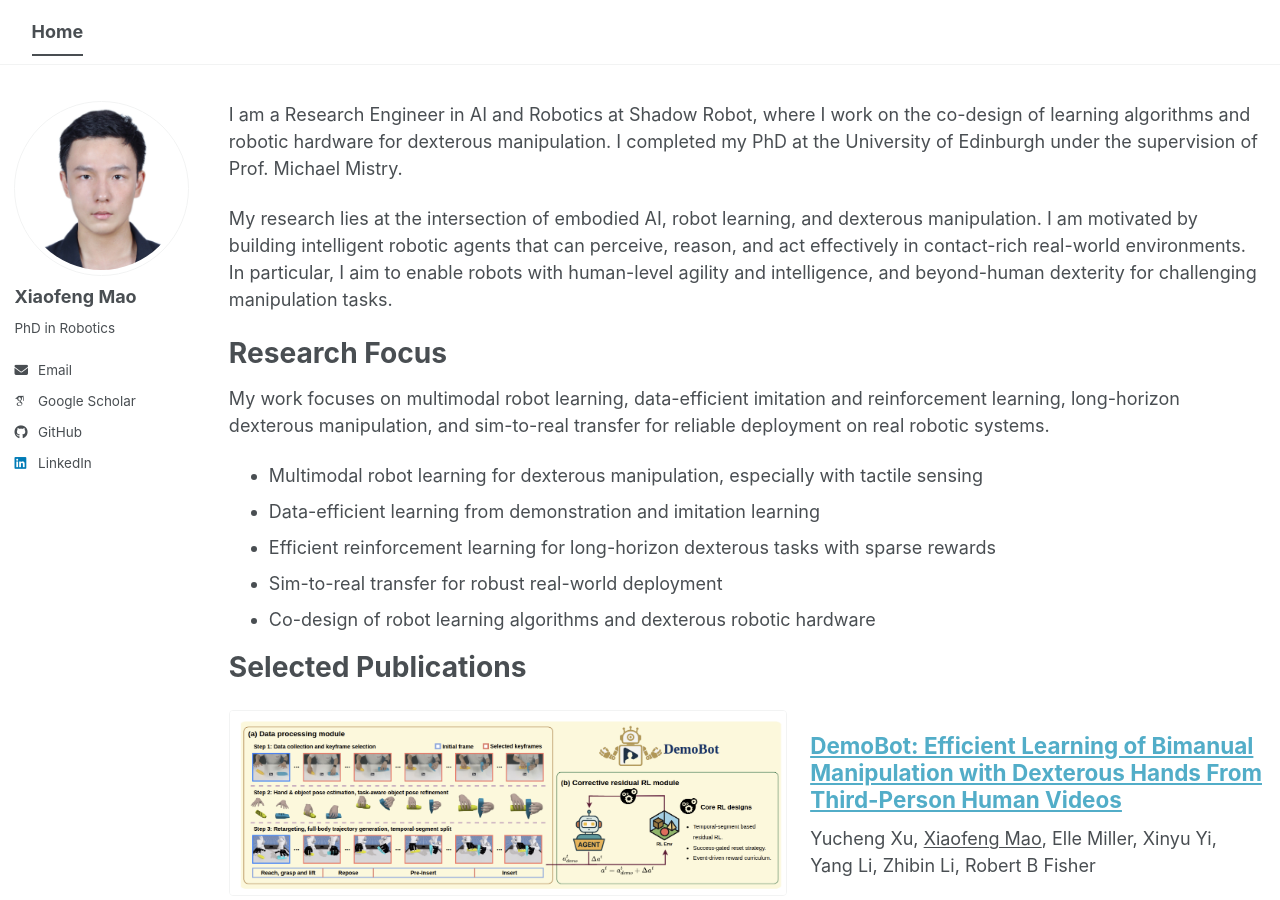
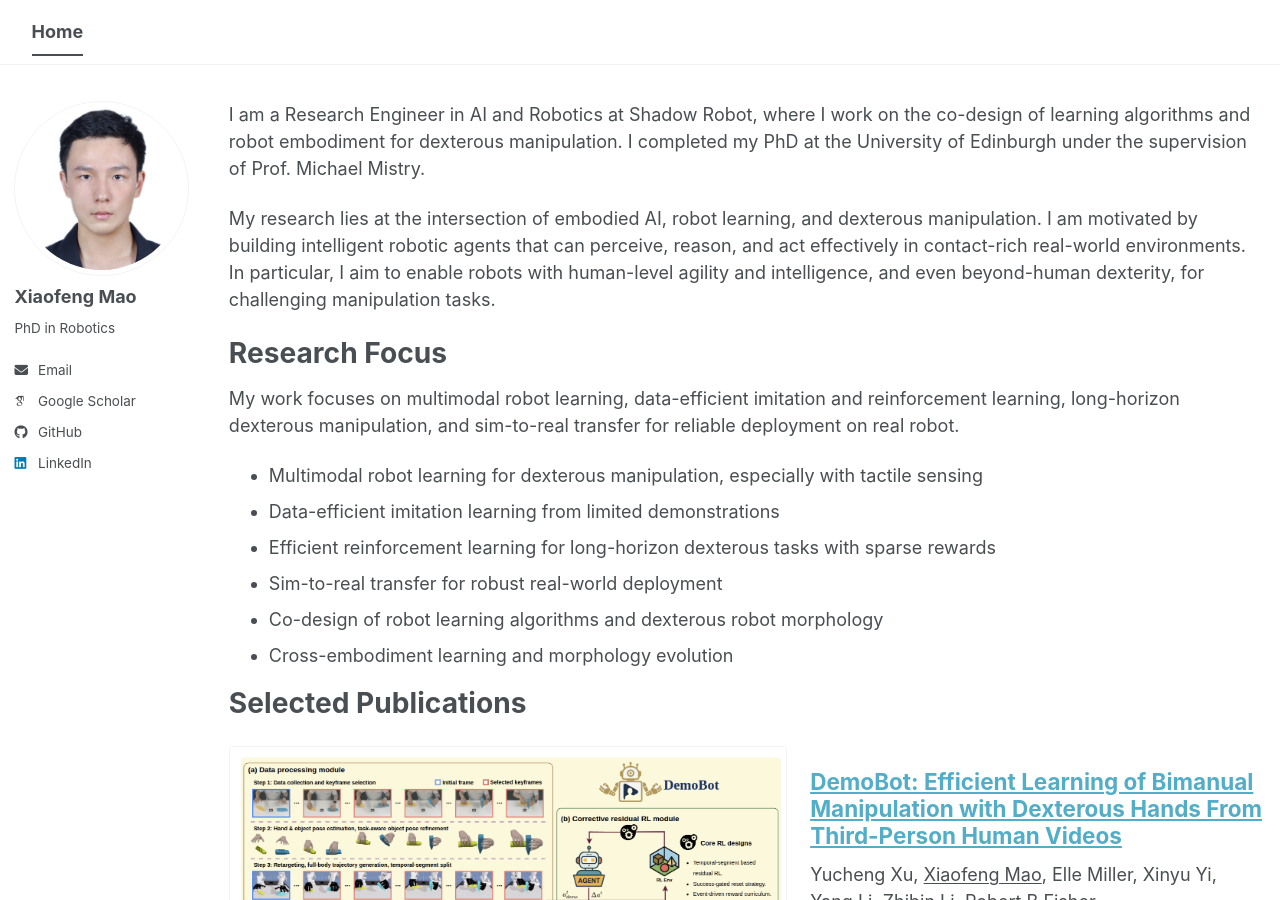
Before and after one commit to maoxiaofeng0610/maoxiaofeng0610.github.io, a Jekyll site: the page built from _pages/about.md, in a window 1280 px wide and 900 px high. Built offline with Jekyll 4.4.1, drawn with Linux system fonts in a browser that asks for light colours; some web fonts are replaced; a script bundle is joined from its source files by our own code; library files that are not in the unit come from our copies.

Commit message:
update personal description

```diff
--- a/_pages/about.md
+++ b/_pages/about.md
@@ -7,21 +7,22 @@
   - /about.html
 ---
 
-I am a Research Engineer in AI and Robotics at Shadow Robot, where I work on the co-design of learning algorithms and robotic hardware for dexterous manipulation. I completed my PhD at the University of Edinburgh under the supervision of Prof. Michael Mistry.
+I am a Research Engineer in AI and Robotics at Shadow Robot, where I work on the co-design of learning algorithms and robot embodiment for dexterous manipulation. I completed my PhD at the University of Edinburgh under the supervision of Prof. Michael Mistry.
 
-My research lies at the intersection of embodied AI, robot learning, and dexterous manipulation. I am motivated by building intelligent robotic agents that can perceive, reason, and act effectively in contact-rich real-world environments. In particular, I aim to enable robots with human-level agility and intelligence, and beyond-human dexterity for challenging manipulation tasks.
+My research lies at the intersection of embodied AI, robot learning, and dexterous manipulation. I am motivated by building intelligent robotic agents that can perceive, reason, and act effectively in contact-rich real-world environments. In particular, I aim to enable robots with human-level agility and intelligence, and even beyond-human dexterity, for challenging manipulation tasks.
 
 
 Research Focus
 ======
-My work focuses on multimodal robot learning, data-efficient imitation and reinforcement learning, long-horizon dexterous manipulation, and sim-to-real transfer for reliable deployment on real robotic systems.
+My work focuses on multimodal robot learning, data-efficient imitation and reinforcement learning, long-horizon dexterous manipulation, and sim-to-real transfer for reliable deployment on real robot.
 
 
 - Multimodal robot learning for dexterous manipulation, especially with tactile sensing
-- Data-efficient learning from demonstration and imitation learning
+- Data-efficient imitation learning from limited demonstrations
 - Efficient reinforcement learning for long-horizon dexterous tasks with sparse rewards
 - Sim-to-real transfer for robust real-world deployment
-- Co-design of robot learning algorithms and dexterous robotic hardware
+- Co-design of robot learning algorithms and dexterous robot morphology
+- Cross-embodiment learning and morphology evolution
 
 <!-- Core Abilities
 ======
```
